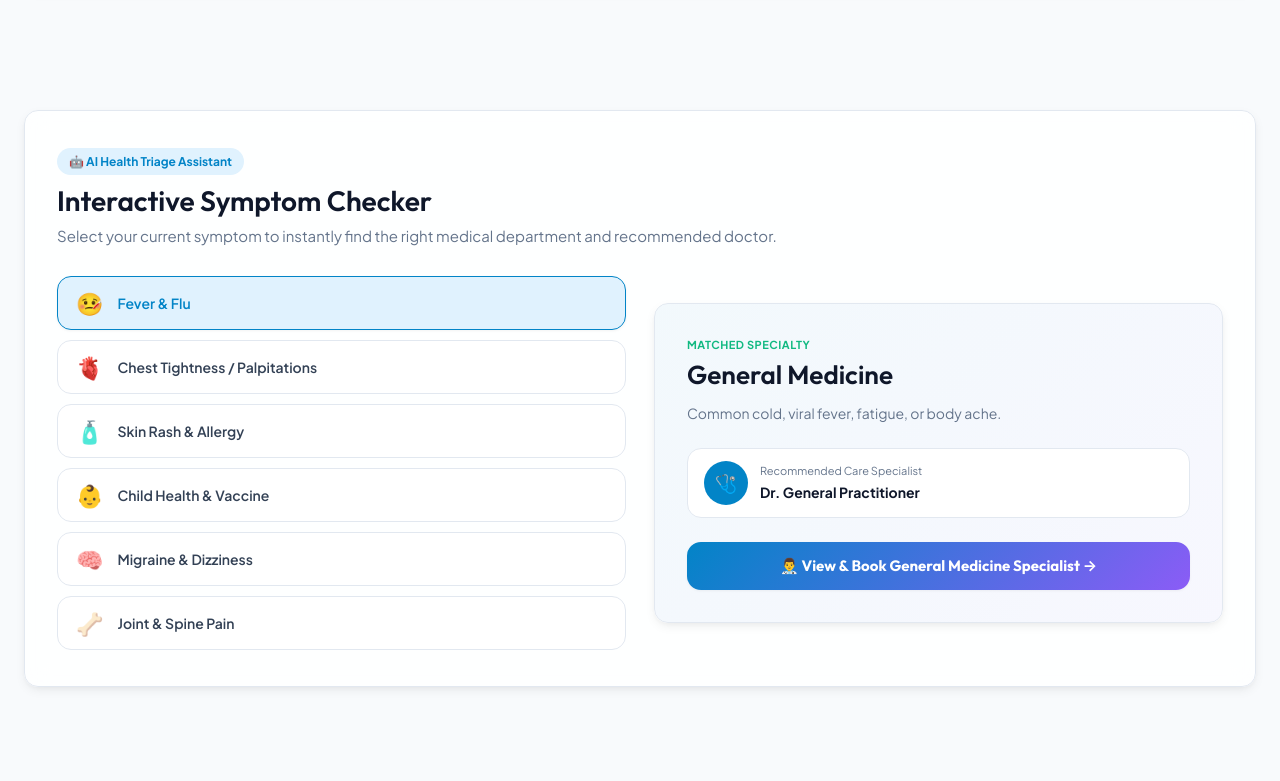
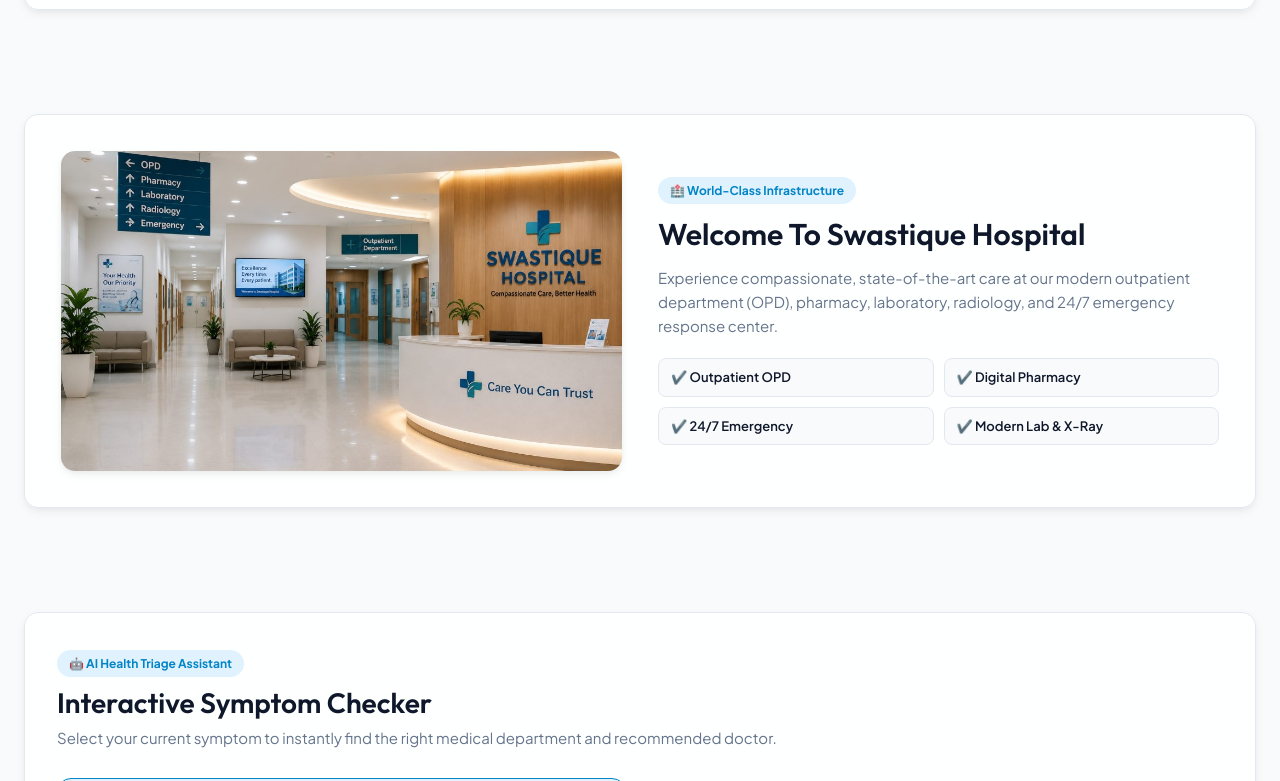
Before and after one commit to Hemasree837/Swastique-eClinic-Frontend, a React (Vite) app: page / in a window 1280 px wide. Shown: the part 819-1600 px from the top of the page. Built offline with nearby package versions, Linux system fonts and the light colour scheme.

Commit message:
Embed Dr. K Hemasree hero photo and Swastique Hospital facility showcase gallery

```diff
--- a/src/components/Home.css
+++ b/src/components/Home.css
@@ -142,7 +142,7 @@
 
 .hero-img {
   width: 100%;
-  height: 380px;
+  height: 480px;
   object-fit: cover;
   border-radius: var(--radius-md);
 }
@@ -171,6 +171,72 @@
 .badge-bottom {
   bottom: 24px;
   right: 24px;
+}
+
+/* Hospital Showcase Section */
+.hospital-showcase-section {
+  padding: 36px;
+  margin: 16px 0;
+  text-align: left;
+}
+
+.showcase-grid {
+  display: grid;
+  grid-template-columns: 1fr 1fr;
+  gap: 36px;
+  align-items: center;
+}
+
+.showcase-img-frame {
+  border-radius: var(--radius-md);
+  overflow: hidden;
+  box-shadow: var(--shadow-md);
+  height: 320px;
+}
+
+.showcase-img {
+  width: 100%;
+  height: 100%;
+  object-fit: cover;
+}
+
+.showcase-tag {
+  font-size: 12px;
+  font-weight: 700;
+  color: var(--primary);
+  background: var(--primary-light);
+  padding: 4px 12px;
+  border-radius: var(--radius-full);
+  display: inline-block;
+  margin-bottom: 12px;
+}
+
+.showcase-content h2 {
+  font-size: 30px;
+  margin-bottom: 12px;
+}
+
+.showcase-content p {
+  color: var(--text-muted);
+  font-size: 15px;
+  line-height: 1.6;
+  margin-bottom: 20px;
+}
+
+.showcase-badges-grid {
+  display: grid;
+  grid-template-columns: 1fr 1fr;
+  gap: 10px;
+}
+
+.sc-badge {
+  font-size: 13px;
+  font-weight: 600;
+  color: var(--text-heading);
+  background: var(--bg-page);
+  padding: 8px 12px;
+  border-radius: var(--radius-sm);
+  border: 1px solid var(--border);
 }
 
 /* Section Header */
@@ -306,7 +372,7 @@
 }
 
 @media (max-width: 900px) {
-  .hero-grid {
+  .hero-grid, .showcase-grid {
     grid-template-columns: 1fr;
   }
   .hero-title {
--- a/src/components/Home.jsx
+++ b/src/components/Home.jsx
@@ -1,6 +1,6 @@
 import { Link } from "react-router-dom";
-import bg from "../assets/bg.jpg";
-import heroImg from "../assets/hero.png";
+import drHemasree from "../assets/dr_hemasree.jpg";
+import swastiqueHospital from "../assets/swastique_hospital.jpg";
 import AnnouncementMarquee from "./AnnouncementMarquee";
 import SymptomChecker from "./SymptomChecker";
 import HealthCalculators from "./HealthCalculators";
@@ -23,7 +23,7 @@
         <div className="hero-grid">
           <div className="hero-content">
             <span className="hero-badge">
-              <span className="badge-sparkle">✨</span> Modern Healthcare Platform
+              <span className="badge-sparkle">✨</span> Modern Healthcare & OPD Platform
             </span>
 
             <h1 className="hero-title">
@@ -31,7 +31,7 @@
             </h1>
 
             <p className="hero-lead">
-              Access 24/7 tele-consultations, book instant appointments with certified specialists, and manage your family's health records from one simple dashboard.
+              Access 24/7 OPD consultations with board-certified doctors like <strong>Dr. K Hemasree</strong>, book instant appointment slots, and manage digital health records from one simple dashboard.
             </p>
 
             <div className="hero-actions">
@@ -64,12 +64,12 @@
 
           <div className="hero-visual">
             <div className="hero-image-frame glass-card">
-              <img src={heroImg || bg} alt="Swastiq eClinic Healthcare" className="hero-img" />
+              <img src={drHemasree} alt="Dr. K Hemasree - Swastique eClinic" className="hero-img" />
               <div className="floating-badge badge-top">
-                <span className="icon">🟢</span> 24/7 Doctors Online
+                <span className="icon">🟢</span> OPD Active Now
               </div>
               <div className="floating-badge badge-bottom">
-                <span className="icon">⭐</span> Rated #1 Care Portal
+                <span className="icon">🩺</span> Dr. K Hemasree (OPD Lead)
               </div>
             </div>
           </div>
@@ -78,6 +78,28 @@
 
       {/* Live Marquee Ticker */}
       <AnnouncementMarquee />
+
+      {/* Hospital Facility Showcase Banner */}
+      <section className="hospital-showcase-section glass-card">
+        <div className="showcase-grid">
+          <div className="showcase-img-frame">
+            <img src={swastiqueHospital} alt="Swastique Hospital State-of-the-Art Facility" className="showcase-img" />
+          </div>
+          <div className="showcase-content">
+            <span className="showcase-tag">🏥 World-Class Infrastructure</span>
+            <h2>Welcome To Swastique Hospital</h2>
+            <p>
+              Experience compassionate, state-of-the-art care at our modern outpatient department (OPD), pharmacy, laboratory, radiology, and 24/7 emergency response center.
+            </p>
+            <div className="showcase-badges-grid">
+              <span className="sc-badge">✔️ Outpatient OPD</span>
+              <span className="sc-badge">✔️ Digital Pharmacy</span>
+              <span className="sc-badge">✔️ 24/7 Emergency</span>
+              <span className="sc-badge">✔️ Modern Lab & X-Ray</span>
+            </div>
+          </div>
+        </div>
+      </section>
 
       {/* Interactive AI Symptom Checker */}
       <SymptomChecker />
```
Also changed, not shown: src/assets/dr_hemasree.jpg (added), src/assets/swastique_hospital.jpg (added).
